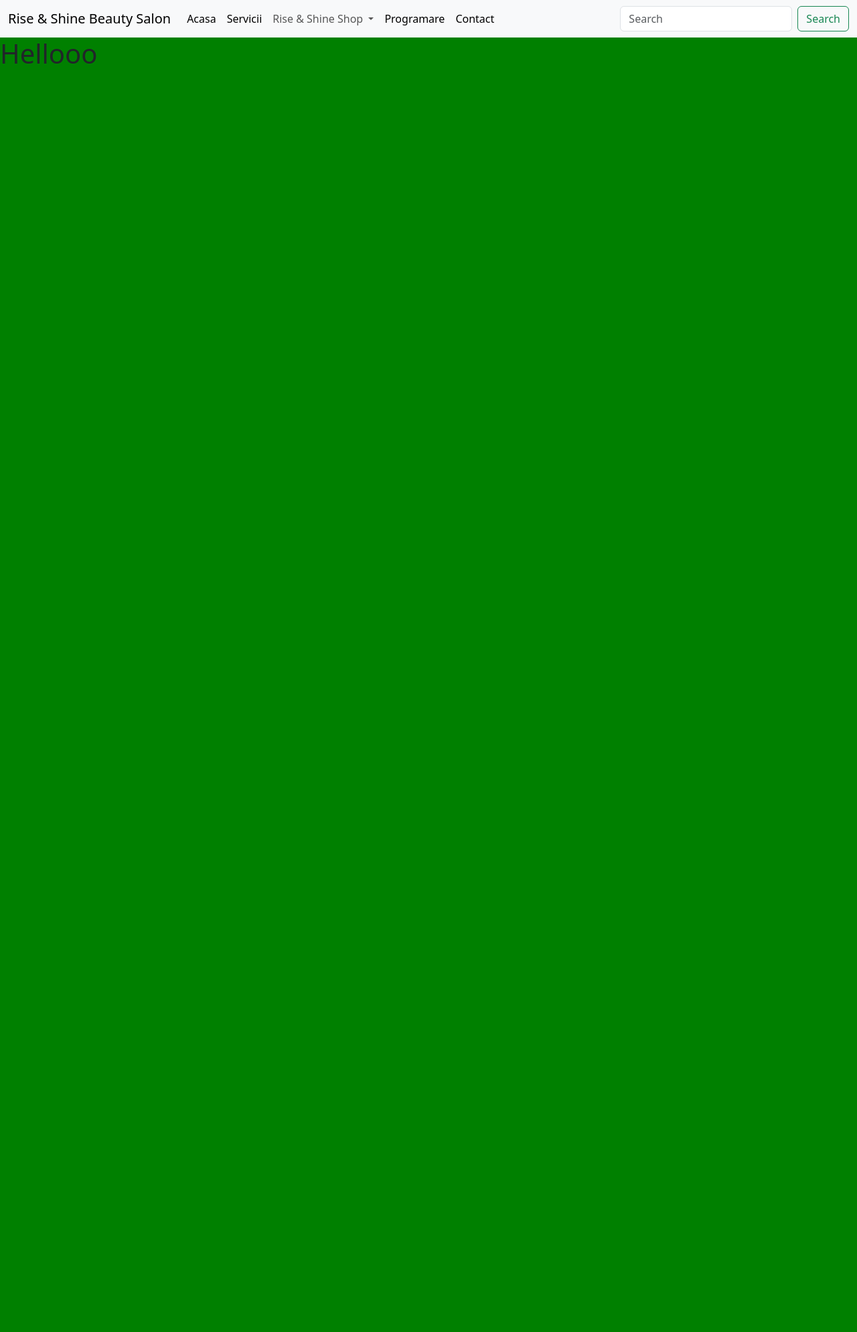
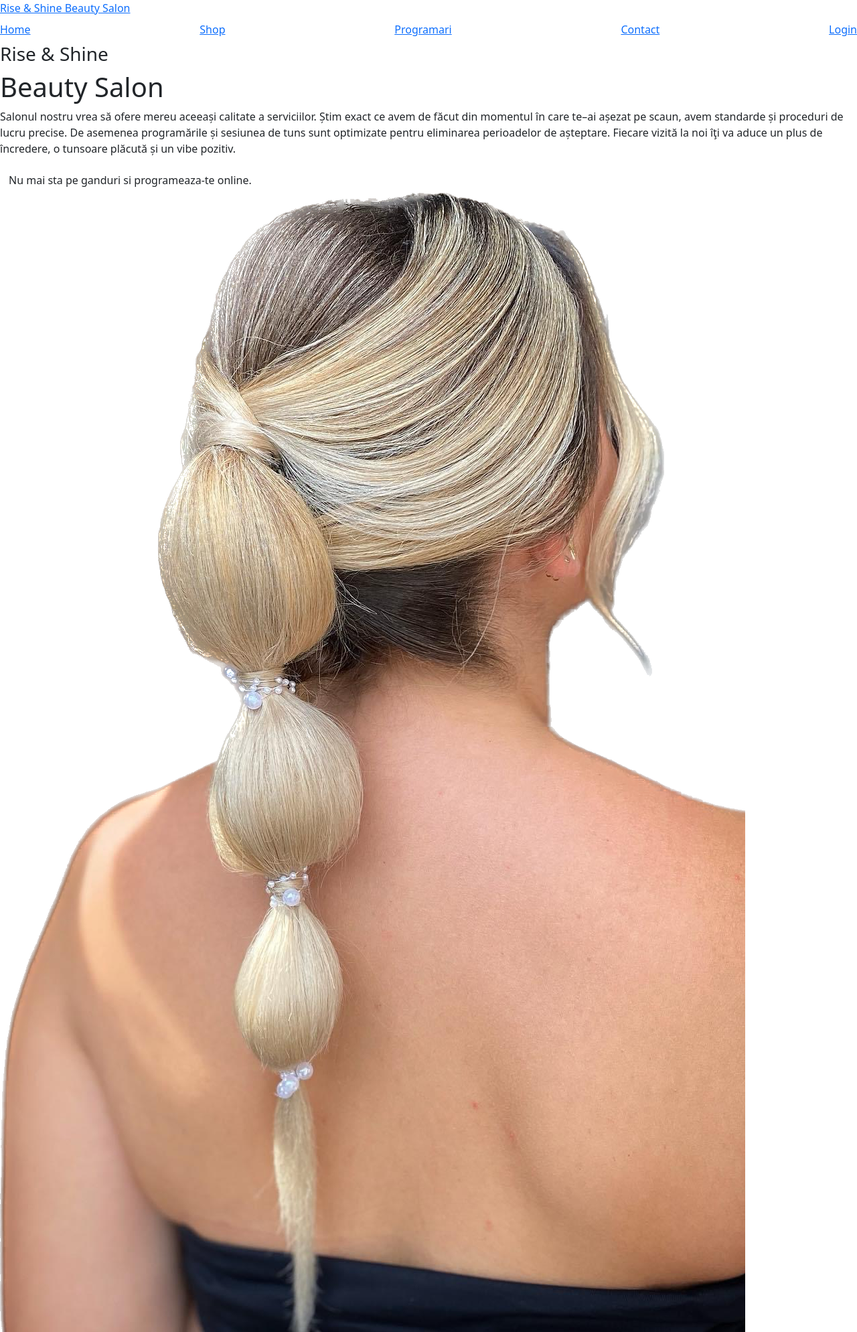
Before and after one commit to klosebygeo/beautyweb, a Django app: page / in a window 1280 px wide. Shown: the whole page at 67% size. Before the commit the page ends 95 px from the top, so only its background shows below. Run offline with Django 4.2, Linux system fonts and the light colour scheme.

Commit message:
template_my_css

```diff
--- a/static/css/my_style.css
+++ b/static/css/my_style.css
@@ -1,8 +1,48 @@
-body{
-    background-color: green;
+@import url('https://fonts.googleapis.com/css2?family=Poppins:wght@300;400;500;600;700;800;900&display=swap');
+
+* {
+    margin: 0;
+    padding: 0;
+    box-sizing: border-box;
+    text-decoration: none;
+    border: none;
+    outline: none;
+    scroll-behavior: smooth;
+    font-family: 'Poppins', sans-serif;
+}
+
+:root {
+    --bg-color:#1f242d;
+    --second-bg-color: #323946;
+    --text-color: #fff;
+    --main-color: #F000FC;
+}
+
+html{
+    font-size: 62.5%;
+    overflow: hidden;
+}
+
+body {
+    background: var(--bg-color);
+    color: var(--text-color);
 }
 
 @font-face {
     font-family: "beauty";
-    src: local('beauty'), url("../homede_apple/beauty.ttf") format('truetype');
+    src: url("beauty.woff") ;
+    font-weight: auto;
 }
+
+header {
+    position: fixed;
+    top: 0;
+    left: 0;
+    width:100%;
+    padding: 20px 10%;
+    background: transparent;
+    display: flex;
+    justify-content: space-between;
+    align-items: center;
+    z-index: 100%;
+}
--- a/templates/base.html
+++ b/templates/base.html
@@ -5,7 +5,7 @@
     <meta charset="UTF-8">
     <title>{%  block title %} {% endblock %}</title>
     <link href="https://cdn.jsdelivr.net/npm/bootstrap@5.3.0-alpha2/dist/css/bootstrap.min.css" rel="stylesheet" integrity="sha384-aFq/bzH65dt+w6FI2ooMVUpc+21e0SRygnTpmBvdBgSdnuTN7QbdgL+OapgHtvPp" crossorigin="anonymous">
-    <link href="{% static 'css/my_style.css' %}" rel="stylesheet">
+    <link href="{% static 'css/../static/img/my_style.css' %}" rel="stylesheet">
 </head>
 <body>
 {% include 'navbar.html' %}
--- a/templates/home/homepage.html
+++ b/templates/home/homepage.html
@@ -1,5 +1,26 @@
 {% extends 'base.html' %}
 {% block title %} Home {% endblock %}
 {% block content %}
-<h1> Hellooo</h1>
+    <!-- home section design-->
+    <section class="home" id="home">
+        <div class="home-content">
+            <h3>Rise & Shine</h3>
+            <h1>Beauty Salon</h1>
+            <p>Salonul nostru vrea să ofere mereu aceeași calitate a serviciilor. Știm exact ce
+avem de făcut din momentul în care te–ai așezat pe scaun, avem standarde și
+proceduri de lucru precise. De asemenea programările și sesiunea de tuns sunt
+optimizate pentru eliminarea perioadelor de așteptare. Fiecare vizită la noi îţi va
+aduce un plus de încredere, o tunsoare plăcută și un vibe pozitiv.</p>
+            <div class="social-media">
+                <a href="#" style="--i:7;"><i class='bx bxl-facebook'></i></i></a>
+                <a href="#" style="--i:8;"><i class='bx bxl-instagram' ></i></a>
+                <a href="#" style="--i:9 ;"><i class='bx bxl-linkedin-square' ></i></a>
+            </div>
+            <a href="#" class="btn">Nu mai sta pe ganduri si programeaza-te online.</a>
+        </div>
+
+        <div class="home-img">
+            <img src="../static/img/Subiect.png" alt="">
+        </div>
+    </section>
 {% endblock %}
--- a/templates/navbar.html
+++ b/templates/navbar.html
@@ -1,44 +1,11 @@
-<nav class="navbar navbar-expand-lg bg-body-tertiary">
-    <div class="container-fluid">
-        <a class="navbar-brand" href="{% url 'homepage' %}">Rise & Shine Beauty Salon</a>
-        <button class="navbar-toggler" type="button" data-bs-toggle="collapse" data-bs-target="#navbarScroll"
-                aria-controls="navbarScroll" aria-expanded="false" aria-label="Toggle navigation">
-            <span class="navbar-toggler-icon"></span>
-        </button>
-        <div class="collapse navbar-collapse" id="navbarScroll">
-            <ul class="navbar-nav me-auto my-2 my-lg-0 navbar-nav-scroll" style="--bs-scroll-height: 100px;">
-                <li class="nav-item">
-                    <a class="nav-link active" aria-current="page" href="{% url 'homepage' %}">Acasa</a>
-                </li>
-                <li class="nav-item">
-                    <a class="nav-link active" aria-current="page" href="#">Servicii</a>
-                </li>
-                <li class="nav-item dropdown">
-                    <a class="nav-link dropdown-toggle" href="#" role="button" data-bs-toggle="dropdown"
-                       aria-expanded="false">
-                        Rise & Shine Shop
-                    </a>
-                    <ul class="dropdown-menu">
-                        <li><a class="dropdown-item" href="#"></a>Coafura si frizerie</li>
-                        <li><a class="dropdown-item" href="#"></a>Cosmetica
-                        <li><a class="dropdown-item" href="#"></a>Barber</li>
-                        <li><a class="dropdown-item" href="#"></a>Ustensile</li>
-                        <li><a class="dropdown-item" href="#"></a>Abonamente si Vouchere</li>
-                        <li>
-                            <hr class="dropdown-divider">
-                    </ul>
-                </li>
-                <li class="nav-item">
-                    <a class="nav-link active" aria-current="page" href="#">Programare</a>
-                </li>
-                <li class="nav-item">
-                    <a class="nav-link active" aria-current="page" href="{% url 'contact-us' %}">Contact</a>
-                </li>
-            </ul>
-            <form class="d-flex" role="search">
-                <input class="form-control me-2" type="search" placeholder="Search" aria-label="Search">
-                <button class="btn btn-outline-success" type="submit">Search</button>
-            </form>
-        </div>
-    </div>
-</nav>
+    <header class="header">
+        <a href="#" class="logo">Rise & Shine Beauty Salon</a>
+
+        <nav class="navbar">
+            <a href="#home" style="--i:1" class="active">Home</a>
+            <a href="#about" style="--i:2">Shop</a>
+            <a href="#services " style="--i:3">Programari</a>
+            <a href="#portofolio" style="--i:4">Contact</a>
+            <a href="#contact" style="--i:5">Login</a>
+        </nav>
+    </header>
```
Also changed, not shown: static/homede_apple/beauty.woff (added), static/img/Subiect.png (added).
